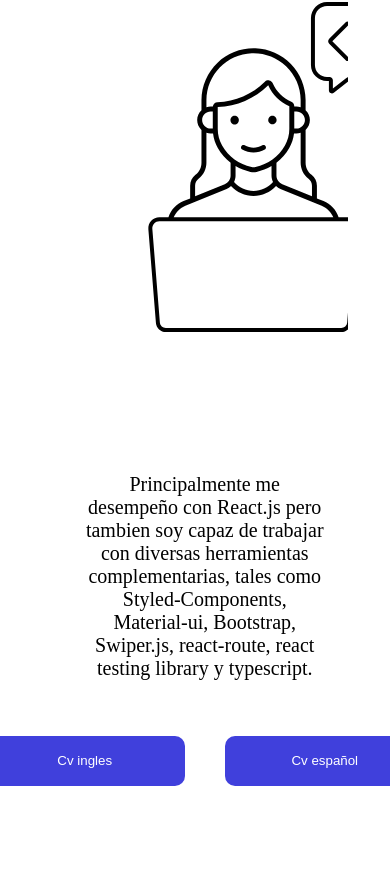
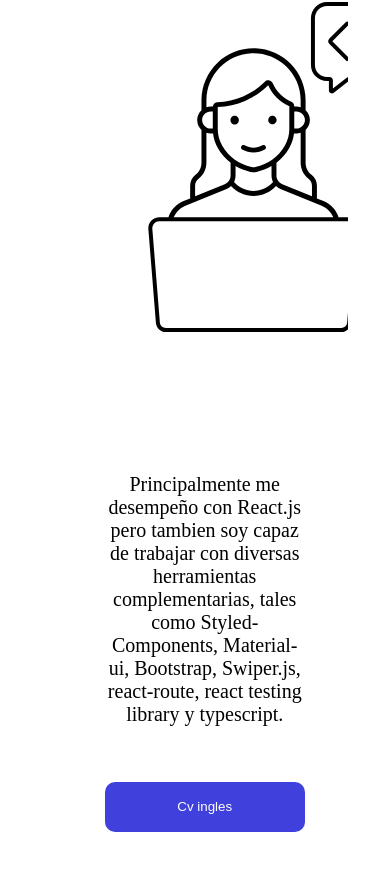
Before and after one commit to tudulceprincesa18/mora, a React (Create React App) app: page / in a window 390 px wide. Shown: the part 1095-1965 px from the top of the page. Built offline with nearby package versions, Linux system fonts and the light colour scheme.

Commit message:
mejorando el diseño responsive

```diff
--- a/src/components/header/index.module.css
+++ b/src/components/header/index.module.css
@@ -58,7 +58,7 @@ body {
     align-items: center;
 }
 
-@media only screen and (max-width:780px) {
+@media only screen and(max-width:780px) {
    .container{
     display: flex;
     justify-content: center;
@@ -86,3 +86,21 @@ body {
     width: 0;
    }
 }
+
+@media only screen and(max-width: 340px){
+    .container{
+        display: flex;
+        justify-content: center;
+        align-items: center;
+        background-position: absolute;
+        flex-direction: column;
+        width: 100%;
+        padding: 0;
+        margin: 0;
+        overflow: hidden;
+       }
+
+       .img{
+        display: none;
+       }
+}
--- a/src/components/section2/styles.js
+++ b/src/components/section2/styles.js
@@ -24,6 +24,16 @@ export const Button = styled.button`
 export const ButtonGroup = styled.div`
   display: flex;
   flex-direction: row;
+
+  @media(max-width: 780px){
+    display:flex;
+    flex-direction: column;
+  }
+
+  @media(min-width: 300px){
+    display: flex;
+    flex-direction: column;
+  }
 `
 
 export const Div = styled.div`
@@ -99,4 +109,5 @@ export const Column = styled.div`
   flex-direction: column;
   align-items: center;
   justify-content: center;
+
 `
```
